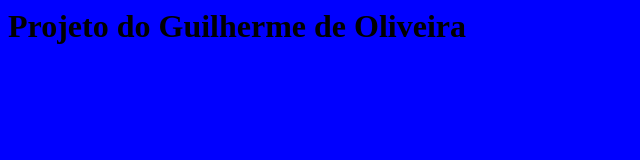
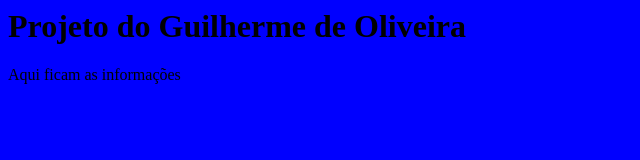
Before and after one commit to GuiziOliveira/curso-git, a plain HTML site: page index.html in a window 1280 px wide. Shown: the whole page, without its empty margins (0-640 px from the left). Drawn offline with Linux system fonts and the light colour scheme.

Commit message:
Adicionando informações para a página

```diff
--- a/index.html
+++ b/index.html
@@ -5,5 +5,6 @@
 </head>
 <body>
 	<h1>Projeto do Guilherme de Oliveira</h1>
+	<p>Aqui ficam as informações</p>
 </body>
 </html>
```
